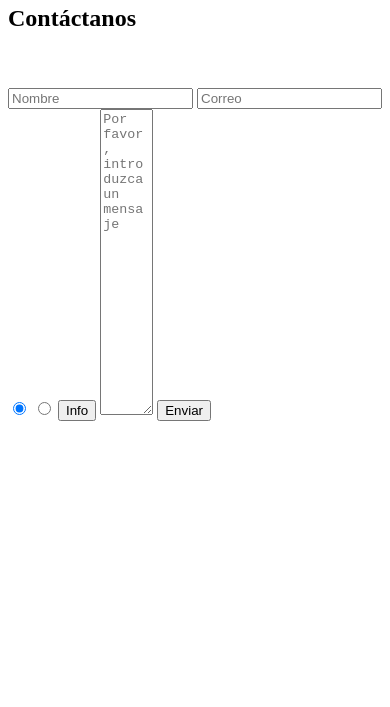
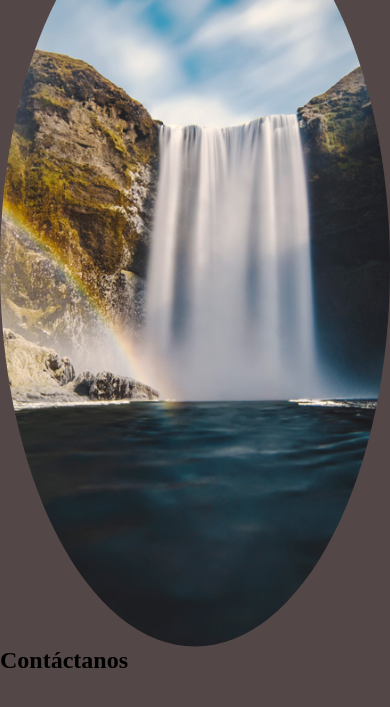
Before and after one commit to AlejandroGarcia1234/ExamenFormulario, a plain HTML site: page index.html in a window 390 px wide. Shown: the part 113-820 px from the top of the page. Drawn offline with Linux system fonts and the light colour scheme.

Commit message:
Vamos completando los estilos

```diff
--- a/scripts/index.js
+++ b/scripts/index.js
@@ -17,7 +17,7 @@ const validar = evento => {
     nombre.value.trim().length === 0 && mensajeErrores.push('Es obligatorio rellenar este campo')
     !/^[a-zA-Z0-9]*$/.test(nombre.value.trim()) && mensajeErrores.push('Caracteres no válidos para el nombre')
     !/^[a-zA-Z0-9._-]+@[a-zA-Z0-9.-]+\.[a-zA-Z]{2,4}$/.test(correo.value.trim()) && mensajeErrores.push('Dirección de correo electrónico no válida')
-    mensaje.value.trim().length < 10 && mensajeErrores.push('El mensaje es demasiado corto. Por favor, introduzca un mensaje de mayor longitud')
+    mensaje.value.trim().length < 10 && mensajeErrores.push('El mensaje es demasiado corto. Por favor, introduzca un mensaje adecuado')
     !/^[1]?[0-9]{1,2}$/.test(edad.value.trim()) && mensajeErrores.push('Es obligatorio rellenar este campo')
 
     if(mensajeErrores.length === 0 && confirm('¿Está seguro de que quiere enviar el formulario?')) {
--- a/styles/style.css
+++ b/styles/style.css
@@ -1,10 +1,49 @@
 @import url();
 
 :root{
-    --h1-color;
-    --h1-font-size;
-    --span-color;
-    --span-font-size;
-    --h2-color;
-    --h2-font-size;
+    --h1-font-size: 5rem;
+    --h2-font-size: 2rem;
+    --span-font-size: 2rem;
+    --h1-color: #ffffff;
+    --h2-color: #ffffff;
+    --span-color: #ffffff;
+    --button-color: #3879a1;
+    --height-hero-image: 90vh;
 }
+
+@media screen and (max-width: 1024px){
+    :root{
+        --h1-font-size: 5rem;
+    --h2-font-size: 2rem;
+    --span-font-size: 2rem;
+    --h1-color: #ffffff;
+    --h2-color: #ffffff;
+    --span-color: #ffffff;
+    --button-color: #3879a1;
+    --height-hero-image: 90vh;
+    }
+}
+
+*, :after, :before{
+    box-sizing: border-box;
+    margin: 0;
+    padding: 0;
+    font-family: ;
+}
+
+body{
+    background-color: rgb(83, 71, 71);
+}
+
+.hero-image{
+    background: url(/assets/img/hero-image.jpg) center/cover;
+    height: var(--height-hero-image);
+    clip-path: ellipse(50% 50%);
+    position: relative;
+    text-align: center;
+}
+
+.hero-body{
+    align-items: center;
+    height: 100%;
+}
```
